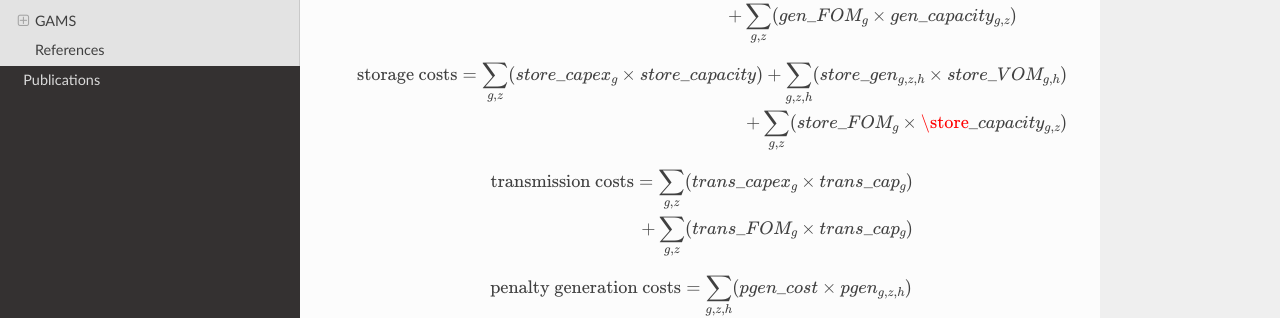
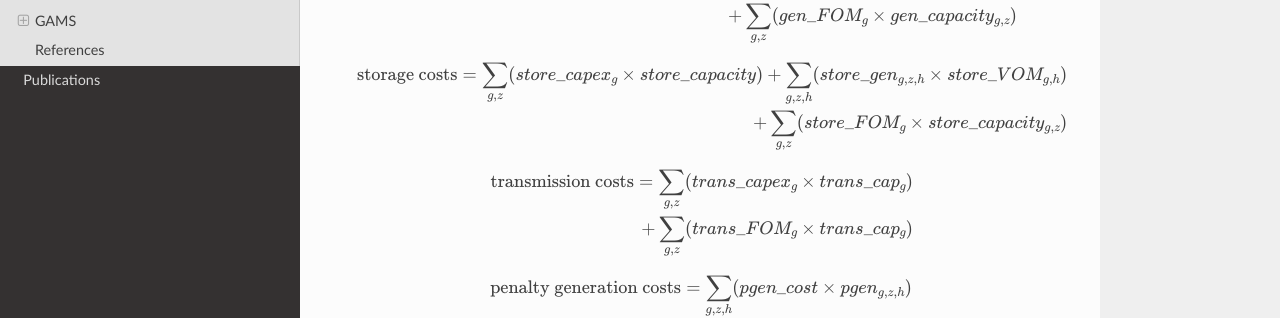
Before and after one commit to highRES-model/highRES-Europe-WF, a Sphinx documentation site: the page built from docs/source/user_guide.rst, in a window 1280 px wide and 900 px high, scrolled down 942 px. Shown: the part 304-622 px from the top of the window. Built offline with Sphinx 7.4.7 and the Read the Docs theme 2.0.0, drawn with Linux system fonts in a browser that asks for light colours; some of the changed text lies outside the part shown.

Commit message:
doc eqn fmt

```diff
--- a/docs/source/user_guide.rst
+++ b/docs/source/user_guide.rst
@@ -37,29 +37,29 @@
 The objective equation (``eq_obj``) and the total system cost is composed of generation, storage and transmission costs. Depending on the setup, start up costs (from UC) as well as penalty generation (value of lost load) may be included. Cost are divided into capital expenditure (Capex), fixed operation and maintenance costs (FOM) and variable operation and maintenance (VOM). There are no VOM costs included for transmission.
 
 .. math::
+   \begin{align}
+      \text{generation costs} = \sum_{g,z}(gen\_capex_{g} \times gen\_capacity_{g,z}) + \sum_{g,z,h}(VOM_{g,h} \times gen_{g,z,h}) \\ + \sum_{g,z}(gen\_FOM_{g} \times gen\_capacity_{g,z})
+   \end{align}
+
+.. math::
    \begin{aligned}
-      \text{generation costs} = \sum_{g,z}(gen\_capex_{g} \times gen\_capacity_{g,z}) + \sum_{g,z,h}(VOM_{g,h} \times gen_{g,z,h}) \\ + \sum_{g,z}(gen\_FOM_{g} \times gen\_capacity_{g,z})
+      \text{storage costs} = \sum_{g,z}(store\_capex_{g} \times store\_capacity) + \sum_{g,z,h}(store\_gen_{g,z,h} \times store\_VOM_{g,h}) \\ + \sum_{g,z}(store\_FOM_{g} \times store\_capacity_{g,z})
    \end{aligned}
 
 .. math::
-   \begin{aligned}
-      \text{storage costs} = \sum_{g,z}(store\_capex_{g} \times store\_capacity) + \sum_{g,z,h}(store\_gen_{g,z,h} \times store\_VOM_{g,h}) \\ + \sum_{g,z}(store\_FOM_{g} \times \store\_capacity_{g,z})
-   \end{aligned}
+   \begin{align}
+      \text{transmission costs} = \sum_{g,z}(trans\_capex_{g} \times trans\_cap_{g}) \\ + \sum_{g,z}(trans\_FOM_{g} \times trans\_cap_{g})
+   \end{align}
 
 .. math::
-   \begin{aligned}
-      \text{transmission costs} = \sum_{g,z}(trans\_capex_{g} \times trans\_cap_{g}) \\ + \sum_{g,z}(trans\_FOM_{g} \times trans\_cap_{g})
-   \end{aligned}
+   \begin{align}
+      \text{penalty generation costs} = \sum_{g,z,h}(pgen\_cost \times pgen_{g,z,h}) \\
+   \end{align}
 
 .. math::
-   \begin{aligned}
-      \text{penalty generation costs} = \sum_{g,z,h}(pgen\_cost \times pgen_{g,z,h}) \\
-   \end{aligned}
-
-.. math::
-   \begin{aligned}
+   \begin{align}
       \min \text{total system cost} = \text{generation costs} + \\ \text{storage costs} + \\ \text{transmission costs} + \\ \text{penalty generation costs}
-   \end{aligned}
+   \end{align}
 
 | **Demand balance equation**
 | The demand balance equation (``eq_elc_balance(h,z)``) ensures that the demand is met in each of the zones (*z*) and for every hour (*h*) of the model. The demand can be met by in-region electricity generation, imported electricity from neighbouring regions through transmission infrastructure or discharging either of the storage technologies. At a high cost, the model can, if penalty generation is turned on, shed load.
```
